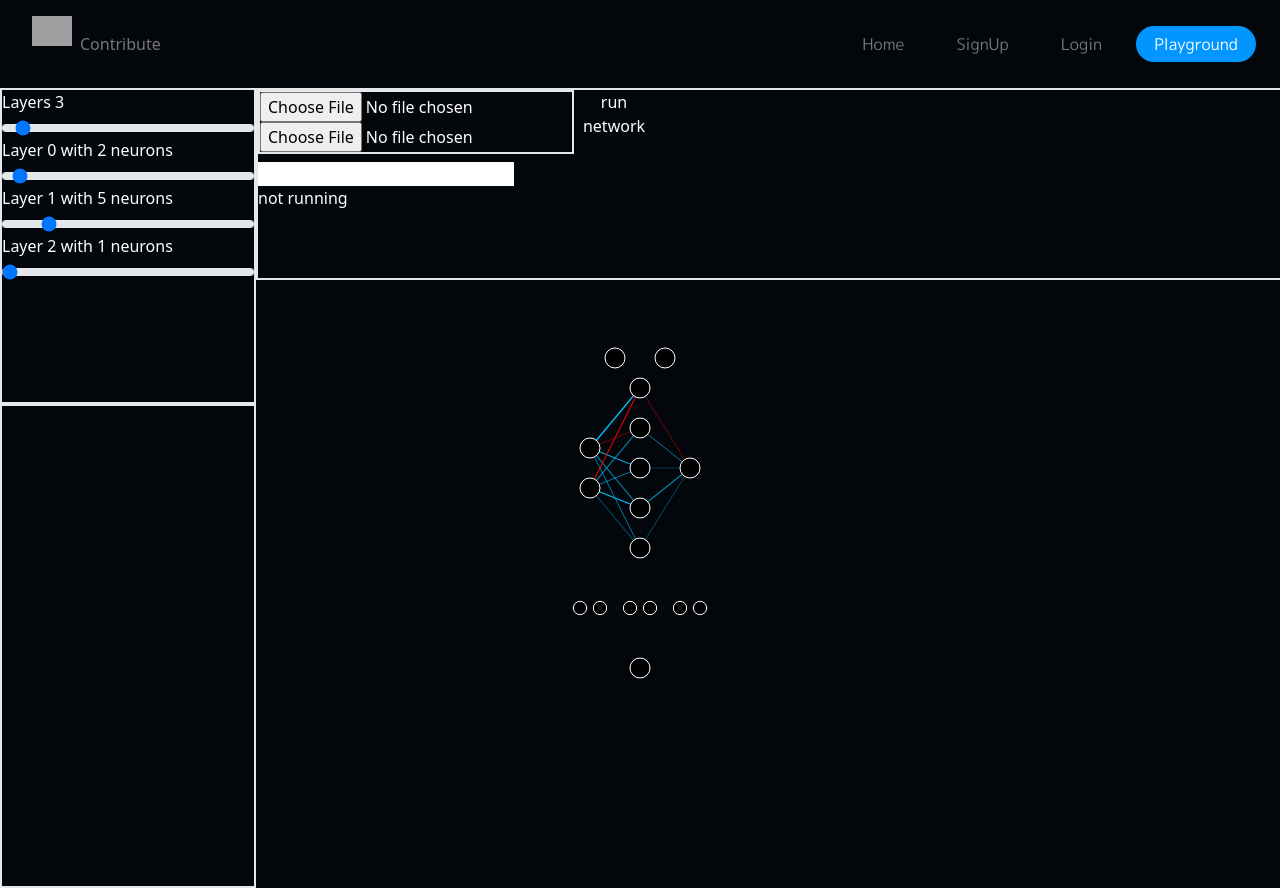
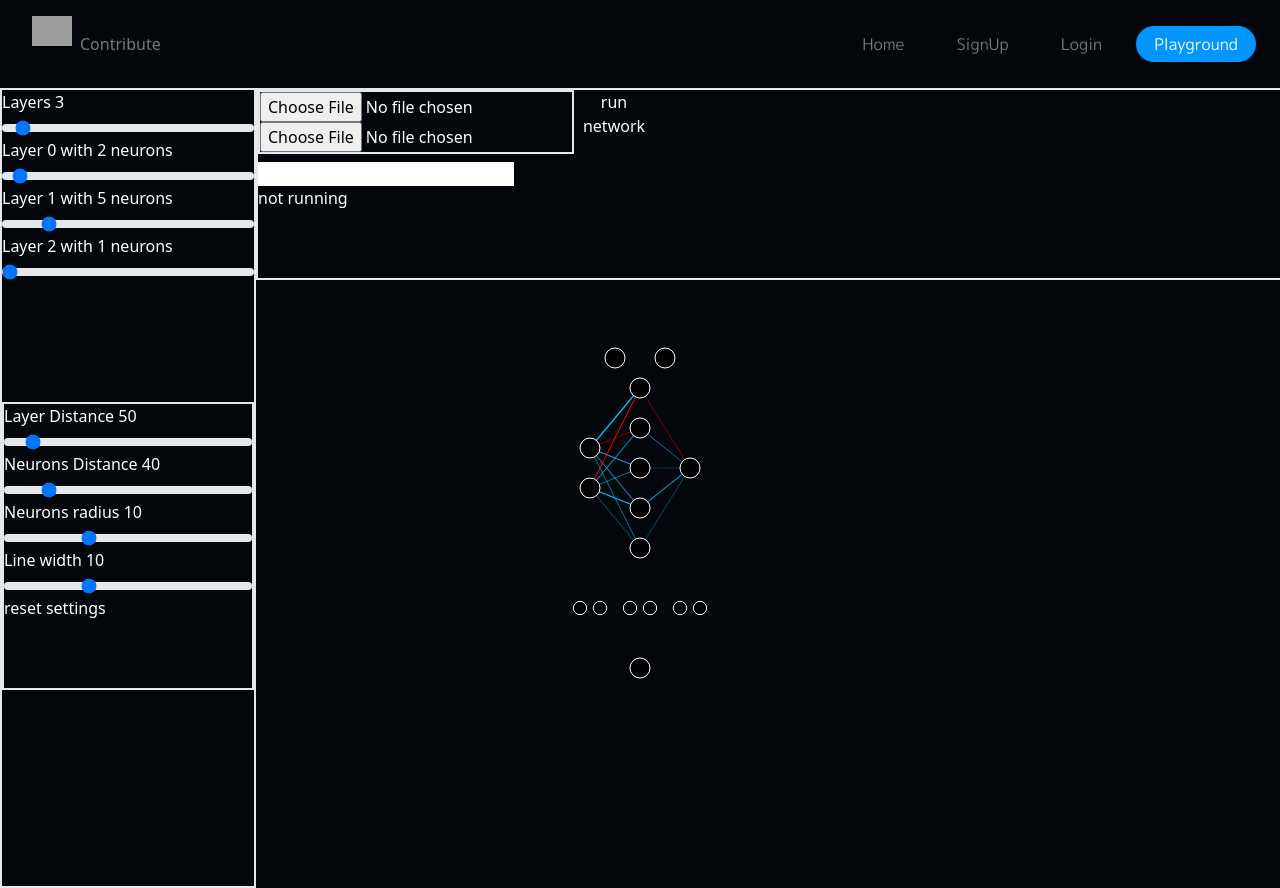
Before and after one commit to erupturatis/NeuralNetworkPlayground, a React (Vite) app in the folder Client/: page /Playground in a window 1280 px wide. Shown: the top 888 px of the page. Built offline with nearby package versions, Linux system fonts and the light colour scheme; grey boxes are pictures that could not be loaded.

Commit message:
finished frontend structure and functionalities

```diff
--- /dev/null
+++ b/Client/src/Components/RangeSlider.jsx
@@ -0,0 +1,22 @@
+import React from 'react';
+
+const RangeSlider = ({ valueTracker, setValue, label, min, max, step }) => {
+  return (
+    <div>
+      <div>{label}</div>
+      <input
+        id="range"
+        type="range"
+        min={min}
+        max={max}
+        value={valueTracker}
+        className="w-full h-2 bg-gray-200 rounded-lg appearance-none cursor-pointer dark:bg-gray-700"
+        onChange={(e) => {
+          setValue(e.target.value);
+        }}
+      />
+    </div>
+  );
+};
+
+export default RangeSlider;
--- a/Client/src/Pages/PlayGround/NetworkGenerator.jsx
+++ b/Client/src/Pages/PlayGround/NetworkGenerator.jsx
@@ -15,7 +15,7 @@ import { setDispatch } from './utils/dispatchers';
 import { setNetworkState, setOperations } from './utils/globals';
 import { Operations } from './operations/networkOperations';
 const NetworkGenerator = () => {
-  const { network } = useSelector((state) => state);
+  const { network, cosmetics } = useSelector((state) => state);
   const dispatch = useDispatch();
 
   useEffect(() => {
@@ -30,7 +30,7 @@ const NetworkGenerator = () => {
     generateStructure();
     generateNetwork();
     generateUI();
-  }, [network]);
+  }, [network, cosmetics]);
 
   return (
     <>
--- a/Client/src/Pages/PlayGround/OptionsLeft.jsx
+++ b/Client/src/Pages/PlayGround/OptionsLeft.jsx
@@ -1,5 +1,5 @@
 import React from 'react';
-import { useState, useEffect } from 'react';
+import { useState, useEffect, useLayoutEffect } from 'react';
 import { useSelector } from 'react-redux';
 import { useDispatch } from 'react-redux';
 import {
@@ -9,9 +9,11 @@ import {
   dispatchRemoveNeuron,
 } from './utils/dispatchers';
 import { setDispatch } from './utils/dispatchers';
+import RangeSlider from '../../Components/RangeSlider';
+import { changeSetting, resetSettings } from '../../store/cosmetics';
 
 const OptionsLeft = () => {
-  const { network } = useSelector((state) => state);
+  const { network, cosmetics } = useSelector((state) => state);
   const dispatch = useDispatch();
 
   const [layers, setLayers] = useState(network.length);
@@ -55,6 +57,7 @@ const OptionsLeft = () => {
         }
       }
     }
+    //
   }, [layerSizes]);
 
   let setlayerSizesIdx = (index, value) => {
@@ -62,6 +65,12 @@ const OptionsLeft = () => {
     let newSizes = [...layerSizes];
     newSizes.splice(index, 1, value);
     setLayerSizes(newSizes);
+  };
+
+  let setLayerSizeFactory = (index) => {
+    return (value) => {
+      setlayerSizesIdx(index, value);
+    };
   };
 
   let syncLayers = () => {
@@ -94,26 +103,87 @@ const OptionsLeft = () => {
         />
         {network.layers.map((element) => {
           return (
-            <div key={`${element.layerNum}`}>
-              <div>
-                Layer {element.layerNum} with {element.numNeurons} neurons
-              </div>
-              <input
-                id="range"
-                type="range"
-                min="1"
-                max="25"
-                value={layerSizes[element.layerNum]}
-                className="w-full h-2 bg-gray-200 rounded-lg appearance-none cursor-pointer dark:bg-gray-700"
-                onChange={(e) => {
-                  setlayerSizesIdx(element.layerNum, e.target.value);
-                }}
-              />
-            </div>
+            <RangeSlider
+              label={`Layer ${element.layerNum} with ${element.numNeurons} neurons`}
+              min={1}
+              max={25}
+              key={`${element.layerNum}`}
+              element={element}
+              valueTracker={layerSizes[element.layerNum]}
+              setValue={setLayerSizeFactory(element.layerNum)}
+            />
           );
         })}
       </div>
-      <div className="border-2 h-full bg-amber-300  overflow-hidden"></div>
+      <div className="h-72 overflow-auto border-2">
+        <RangeSlider
+          label={`Layer Distance ${cosmetics.layerDistance}`}
+          min={25}
+          max={300}
+          valueTracker={cosmetics.layerDistance}
+          setValue={(value) => {
+            // console.log(value);
+            dispatch(
+              changeSetting({
+                label: 'layerDistance',
+                data: value,
+              })
+            );
+          }}
+        />
+        <RangeSlider
+          label={`Neurons Distance ${cosmetics.neuronDistance}`}
+          min={10}
+          max={200}
+          valueTracker={cosmetics.neuronDistance}
+          setValue={(value) => {
+            // console.log(value);
+            dispatch(
+              changeSetting({
+                label: 'neuronDistance',
+                data: value,
+              })
+            );
+          }}
+        />
+        <RangeSlider
+          label={`Neurons radius ${cosmetics.radius}`}
+          min={5}
+          max={20}
+          valueTracker={cosmetics.radius}
+          setValue={(value) => {
+            // console.log(value);
+            dispatch(
+              changeSetting({
+                label: 'radius',
+                data: value,
+              })
+            );
+          }}
+        />
+        <RangeSlider
+          label={`Line width ${cosmetics.strokeWConnections * 10}`}
+          min={5}
+          max={20}
+          valueTracker={cosmetics.strokeWConnections * 10}
+          setValue={(value) => {
+            console.log(value / 10);
+            dispatch(
+              changeSetting({
+                label: 'strokeWConnections',
+                data: value / 10,
+              })
+            );
+          }}
+        />
+        <button
+          onClick={() => {
+            dispatch(resetSettings());
+          }}
+        >
+          reset settings
+        </button>
+      </div>
     </div>
   );
 };
--- a/Client/src/Pages/PlayGround/utils/generatorUtils.jsx
+++ b/Client/src/Pages/PlayGround/utils/generatorUtils.jsx
@@ -121,7 +121,7 @@ let addZoom = () => {
   svg.call(
     d3
       .zoom()
-      .scaleExtent([1 / 2, 3])
+      .scaleExtent([1 / 3, 3])
       .on('zoom', zoomed)
   );
   svg.on('dblclick.zoom', null);
--- a/Client/src/store/cosmetics.js
+++ b/Client/src/store/cosmetics.js
@@ -21,12 +21,19 @@ export const cosmeticSlice = createSlice({
   initialState,
   reducers: {
     changeSetting: (state, action) => {
+      // console.log(action.payload);
       let label = action.payload.label;
       let data = action.payload.data;
-      state[label] = data;
+      state[label] = parseFloat(data);
+    },
+    resetSettings: (state, action) => {
+      for (let key in initialState) {
+        console.log(key);
+        state[key] = initialState[key];
+      }
     },
   },
 });
 
-export const { changeSetting } = cosmeticSlice.actions;
+export const { changeSetting, resetSettings } = cosmeticSlice.actions;
 export default cosmeticSlice.reducer;
```
Also changed, not shown: Client/src/store/params.js (deleted).
